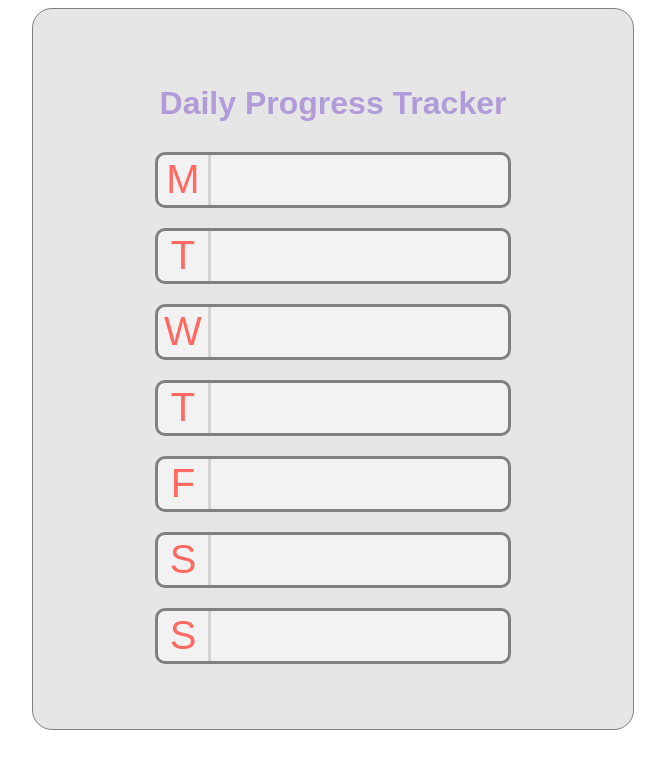
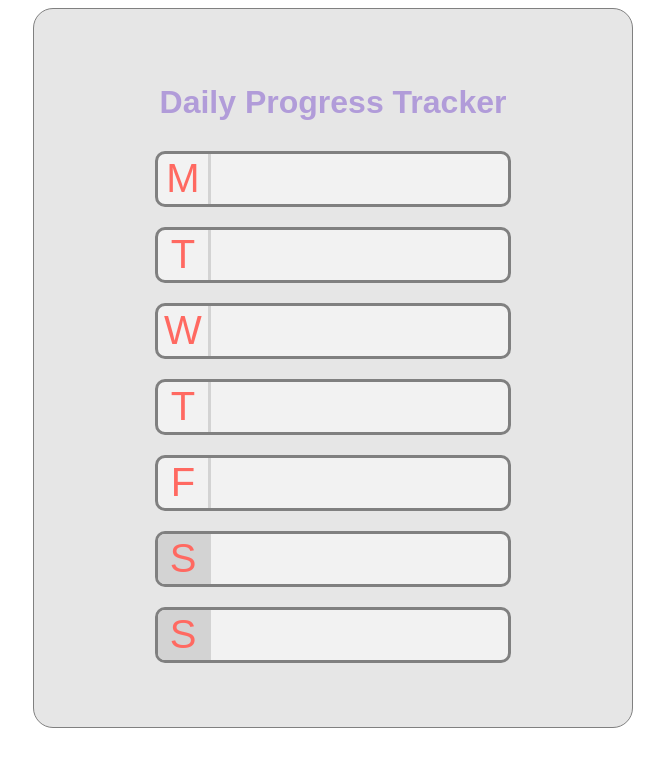
Before and after one commit to stanley-agwu/react-apps, a React (Create React App) app in the folder react-progress-tracker/: page / in a window 1280 px wide. Shown: the top 768 px of the page, without its empty margins (307-972 px from the left). Built offline with nearby package versions, Linux system fonts and the light colour scheme.

Commit message:
added changes

```diff
--- a/react-progress-tracker/src/App.js
+++ b/react-progress-tracker/src/App.js
@@ -16,6 +16,7 @@ const StyledApp = styled.div`
   min-height: 90vh;
   flex-direction: column;
   border: 1px solid grey;
+  box-sizing: border-box;
 `
 
 const App = () => {
--- a/react-progress-tracker/src/components/weekdayTitle.js
+++ b/react-progress-tracker/src/components/weekdayTitle.js
@@ -11,10 +11,17 @@ const StyledWeekdayTitle = styled.div`
   font-size: 2.5rem;
   color: #ff6961;
 `
-
+const StyledWeekendTitle = styled(StyledWeekdayTitle)`
+  background-color: lightgrey;
+  border-radius: 7px 0 0 7px;
+`
 const WeekdayTitle = ({ day }) => {
-    return (
-        <StyledWeekdayTitle>{day}</StyledWeekdayTitle>
+  const isWeekday = day !== "S"
+  return (
+    <>
+      {(isWeekday) && <StyledWeekdayTitle>{day}</StyledWeekdayTitle>}
+      {(!isWeekday) &&<StyledWeekendTitle>{day}</StyledWeekendTitle>}
+    </>
     )
 
 }
```
